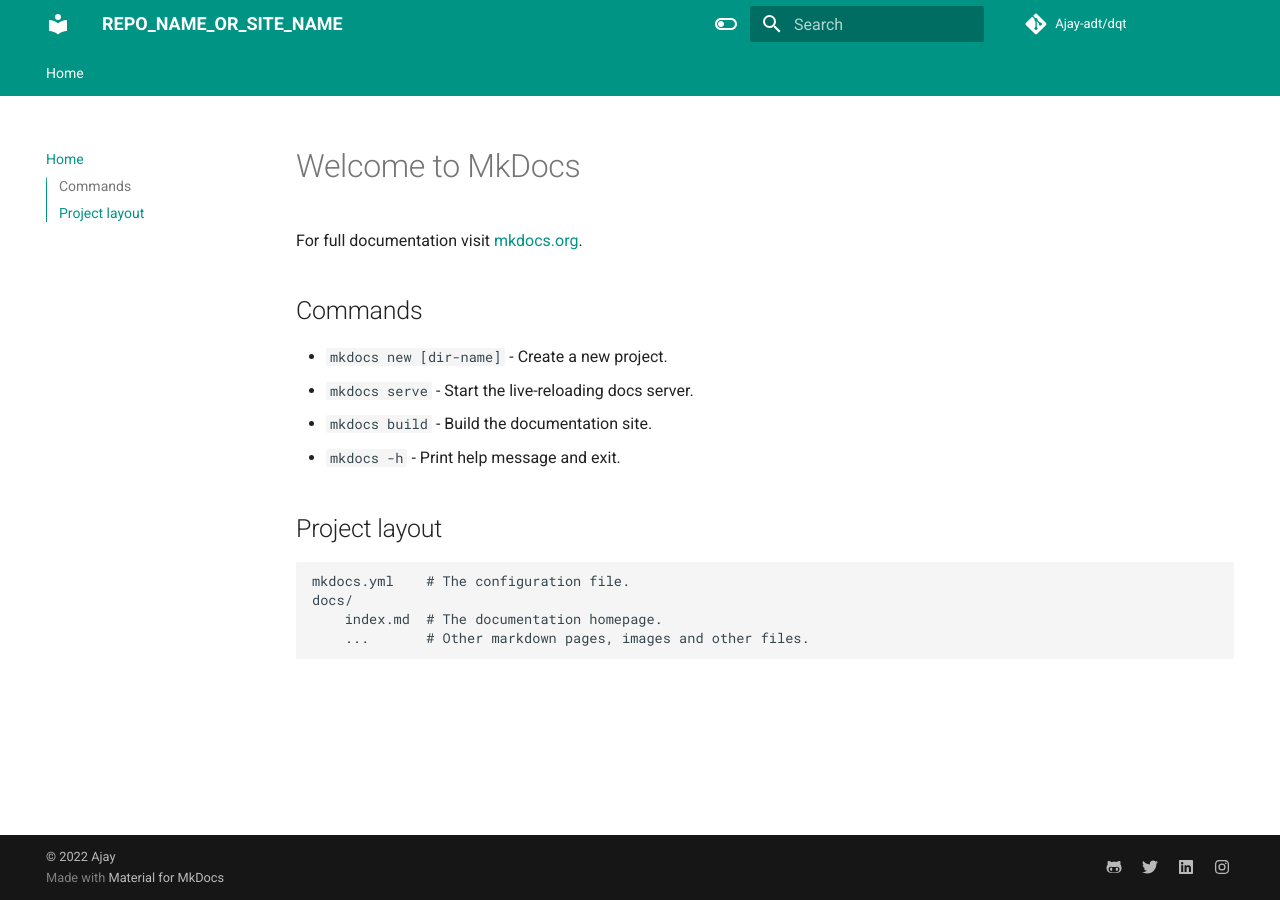
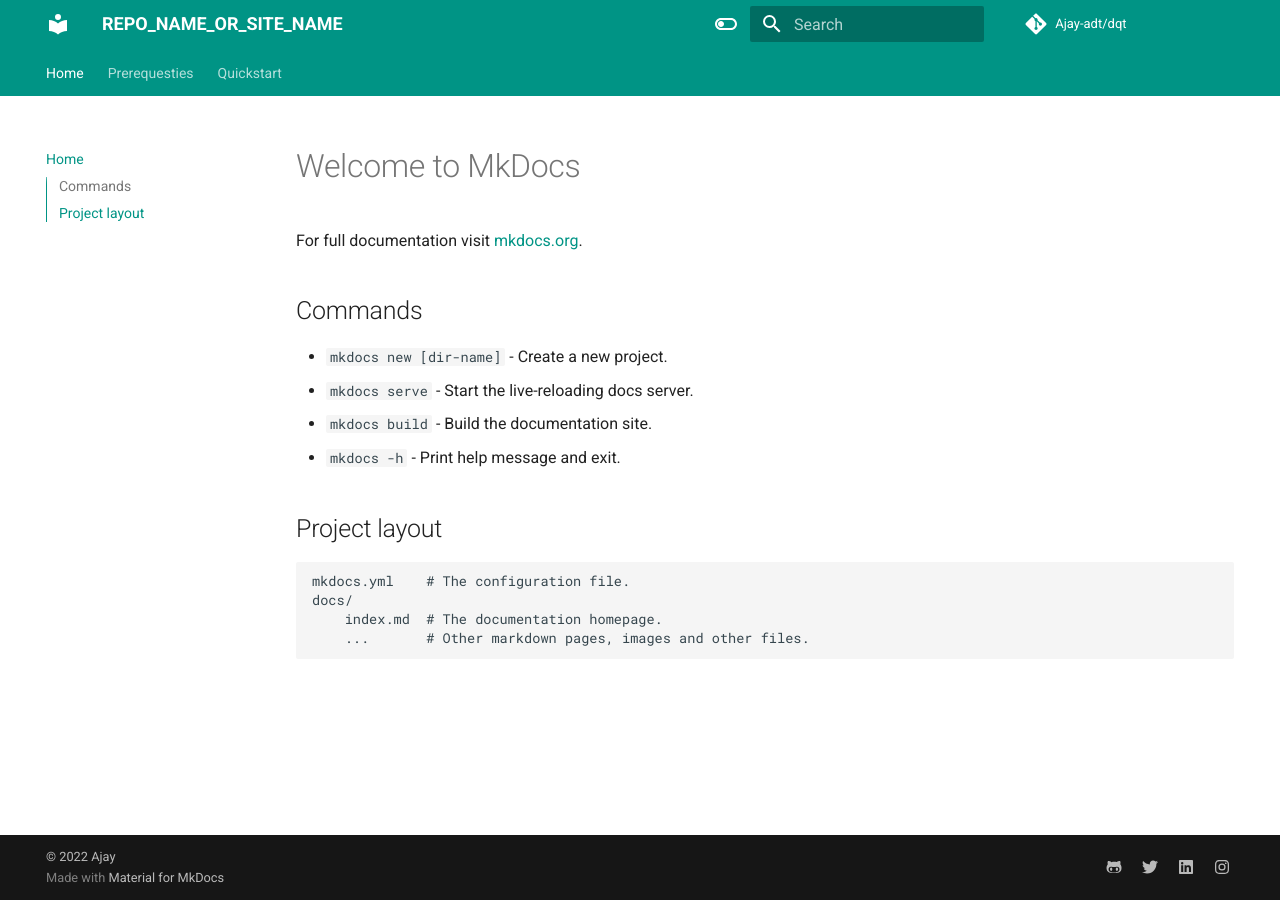
Before and after one commit to Ajay-adt/dqt, an MkDocs documentation site: the page built from docs/index.md, in a window 1280 px wide. Built offline with MkDocs 1.6.1 and Material for MkDocs 9.7.7, drawn with Linux system fonts in a browser that asks for light colours; comment, search, counter and statistics services are not loaded.

Commit message:
Update mkdocs.yml

```diff
--- a/mkdocs.yml
+++ b/mkdocs.yml
@@ -3,7 +3,8 @@
 # defeine TOC or order of website-
 nav:
   - Home: index.md
-
+  - Prerequesties: dependency.md
+  - Quickstart: quickstart.md
 site_author: Ajay
 site_description: >-
   DESCRIPTION
```
